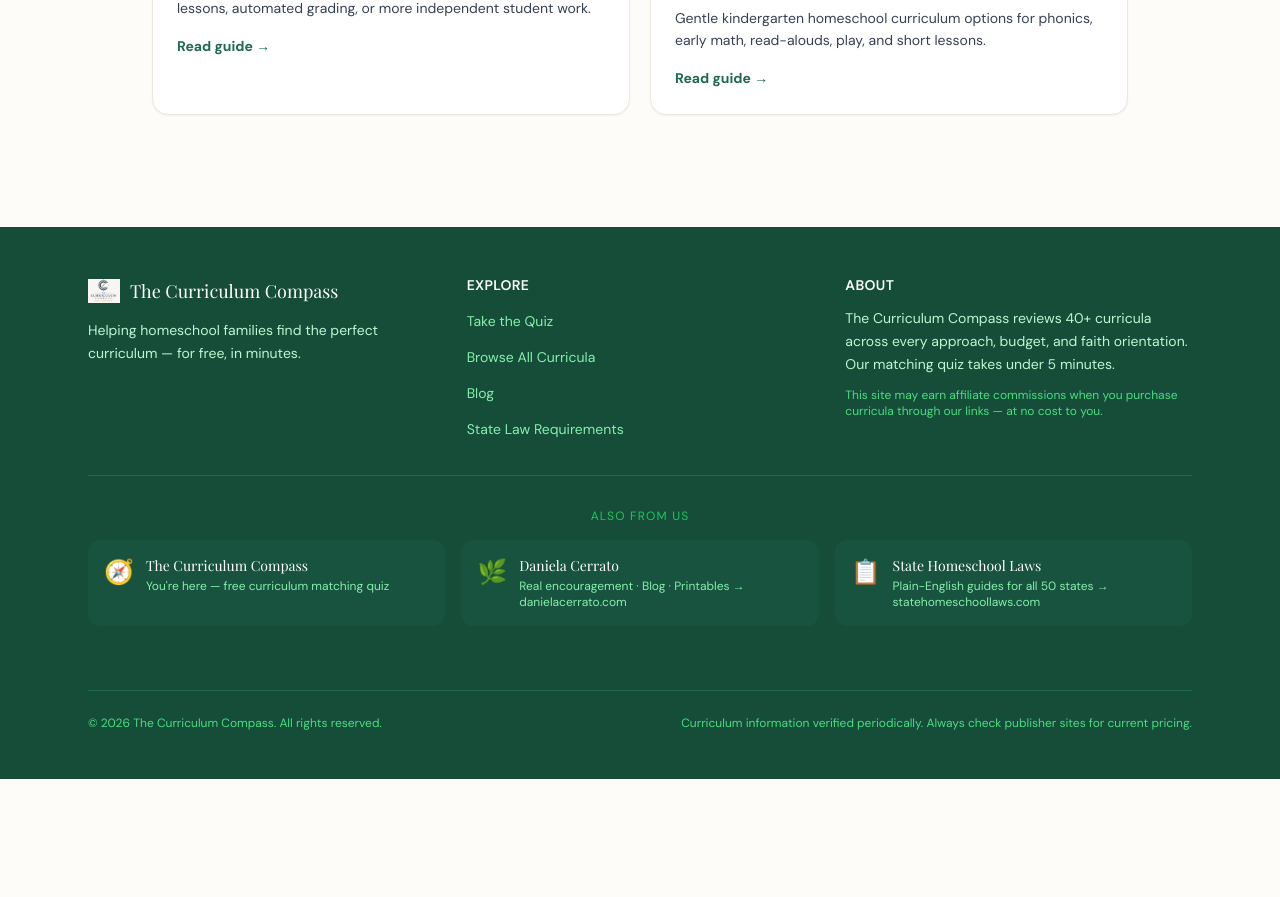
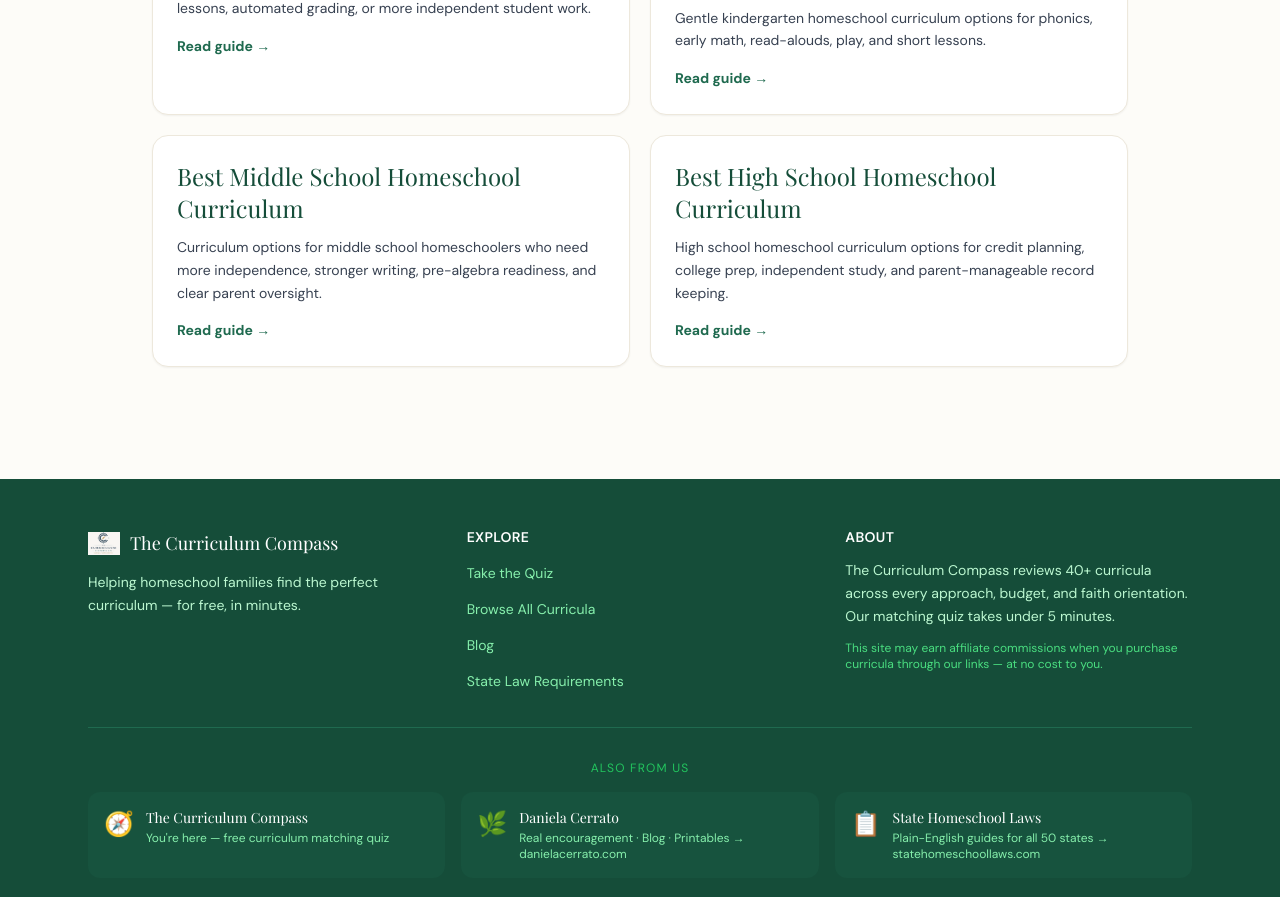
Before and after one commit to sandreu-ai/Curriculum-Compass, a Next.js app: page /best in a window 1280 px wide. Shown: the part 1360-2257 px from the top of the page. Before the commit the page ends 2139 px from the top, so only its background shows below. Built offline with nearby package versions, Linux system fonts and the light colour scheme; a web font is replaced by a local one.

Commit message:
feat: add grade-level curriculum SEO guides

```diff
--- a/src/data/bestPages.ts
+++ b/src/data/bestPages.ts
@@ -143,6 +143,32 @@
       { question: 'Do I need a full boxed curriculum for kindergarten?', answer: 'Not necessarily. A strong phonics program, simple math, read-alouds, and hands-on activities may be enough for many families.' },
     ],
   },
+  {
+    slug: 'middle-school-homeschool-curriculum',
+    title: 'Best Middle School Homeschool Curriculum',
+    description: 'Curriculum options for middle school homeschoolers who need more independence, stronger writing, pre-algebra readiness, and clear parent oversight.',
+    audience: 'Families teaching grades 6–8 who want a bridge between elementary hand-holding and high school-level accountability.',
+    criteria: ['Growing student independence', 'Clear writing instruction', 'Pre-algebra or algebra readiness', 'Readable history and science', 'Parent tracking support'],
+    curriculumIds: ['bju-press', 'sonlight', 'teaching-textbooks', 'math-u-see', 'iew', 'notgrass-history'],
+    buyingAdvice: 'Middle school is the time to build stamina and executive function without pretending students are fully independent. Pick one strong math path, one explicit writing path, and content subjects your student can discuss and narrate well.',
+    faqs: [
+      { question: 'What subjects matter most in middle school homeschool?', answer: 'Math, writing, reading stamina, and study habits deserve the most attention because they carry directly into high school work.' },
+      { question: 'Should middle school homeschool be independent?', answer: 'Partly. Students can take on more checklists and assignments, but most still need parent check-ins, corrections, and help planning the week.' },
+    ],
+  },
+  {
+    slug: 'high-school-homeschool-curriculum',
+    title: 'Best High School Homeschool Curriculum',
+    description: 'High school homeschool curriculum options for credit planning, college prep, independent study, and parent-manageable record keeping.',
+    audience: 'Parents planning grades 9–12 who need credible courses, transcript-friendly structure, and realistic accountability.',
+    criteria: ['Transcript-friendly courses', 'College or career readiness', 'Clear grading support', 'Student independence', 'Strong upper-level math, science, and writing'],
+    curriculumIds: ['bju-press', 'veritas-press', 'kolbe-academy', 'apologia', 'teaching-textbooks', 'notgrass-history'],
+    buyingAdvice: 'Start with graduation requirements and transcript goals, then choose providers by subject strength. High school usually works best when parents mix a few strong specialists rather than forcing one publisher to solve every course.',
+    faqs: [
+      { question: 'Can homeschool curriculum count for high school credit?', answer: 'Yes. Parents generally assign credits based on completed coursework, hours, or mastery, but they should keep records and follow their state requirements.' },
+      { question: 'What is the best high school homeschool curriculum for college prep?', answer: 'Look for rigorous writing, lab science support, Algebra I through advanced math options, and clear grading. BJU Press, Veritas Press, Kolbe Academy, Apologia, and Notgrass can each fit different subjects.' },
+    ],
+  },
 ]
 
 export function getBestPageBySlug(slug: string): BestPage | undefined {
```
Also changed, not shown: 1 other file (tests, documents, lock files or other folders).
